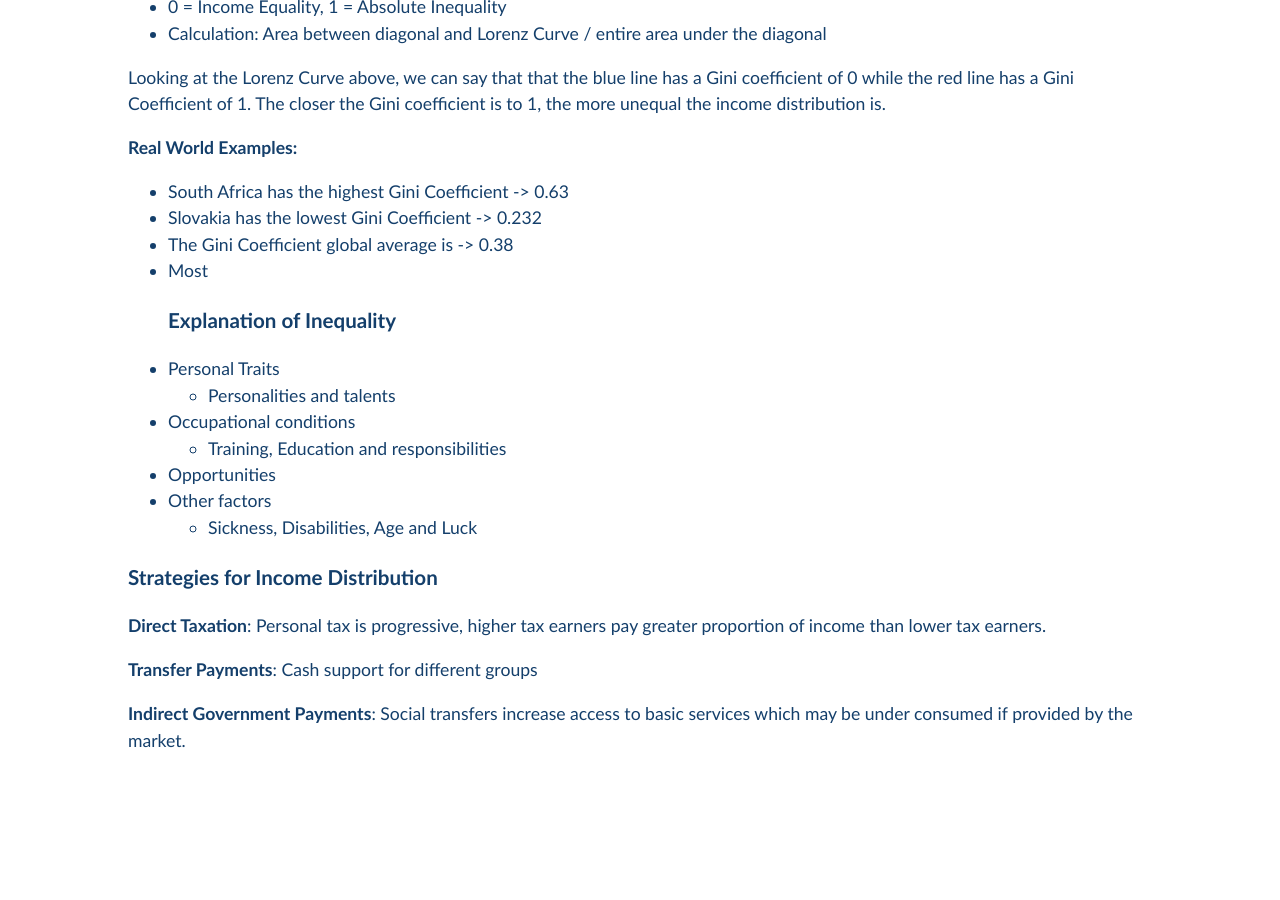
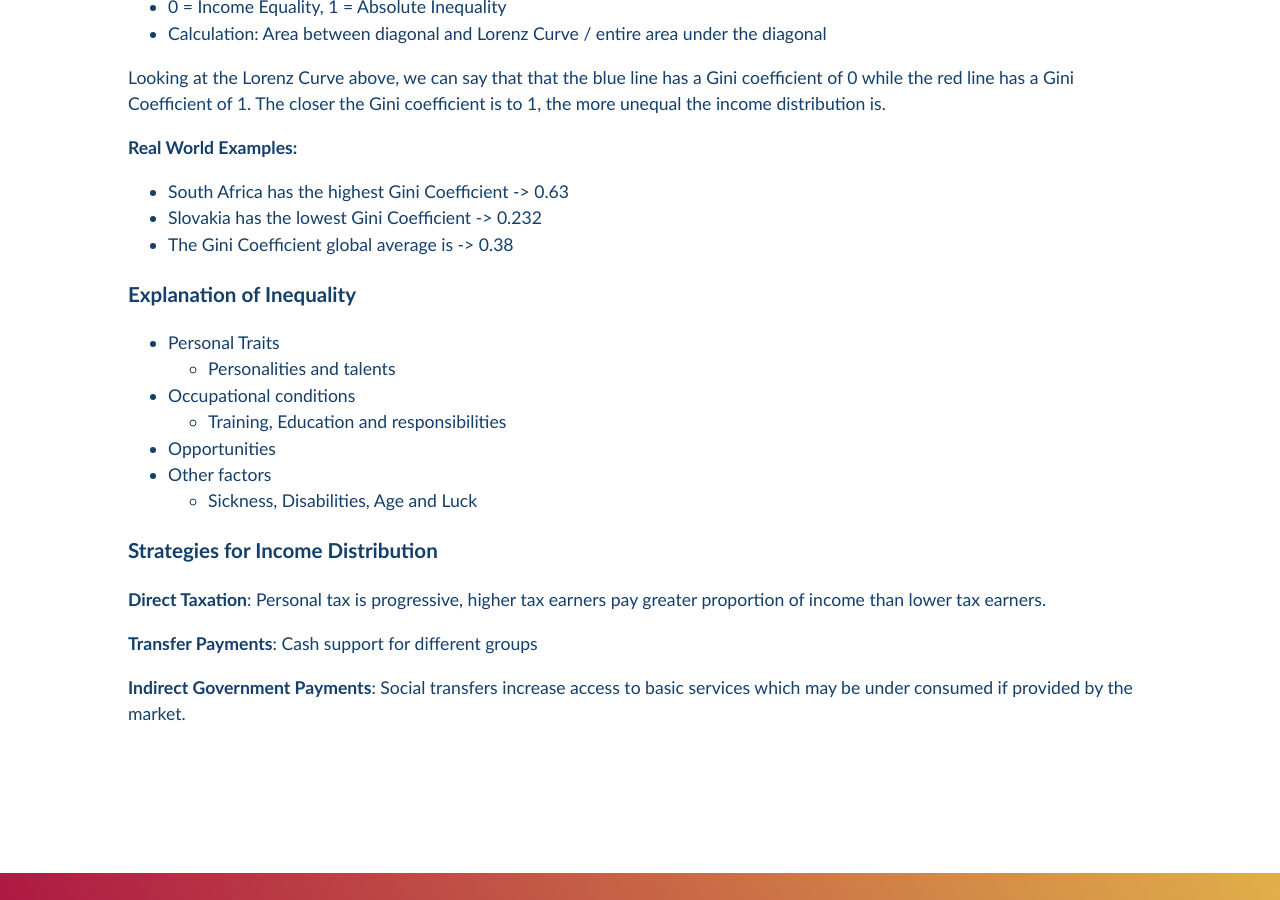
Before and after one commit to Pi-thagoras/the-chicken-pen, a Jekyll site: the page built from economics/Income-Distribution.md, in a window 1280 px wide and 900 px high, scrolled down 2705 px. Built offline with Jekyll 4.4.1, drawn with Linux system fonts in a browser that asks for light colours.

Commit message:
vault backup: 2023-09-12 14:26:58

```diff
--- a/economics/Income-Distribution.md
+++ b/economics/Income-Distribution.md
@@ -69,7 +69,7 @@
 - South Africa has the highest Gini Coefficient -> 0.63
 - Slovakia has the lowest Gini Coefficient -> 0.232
 - The Gini Coefficient global average is -> 0.38
-- Most
+
 ### Explanation of Inequality
 
 - Personal Traits
```
